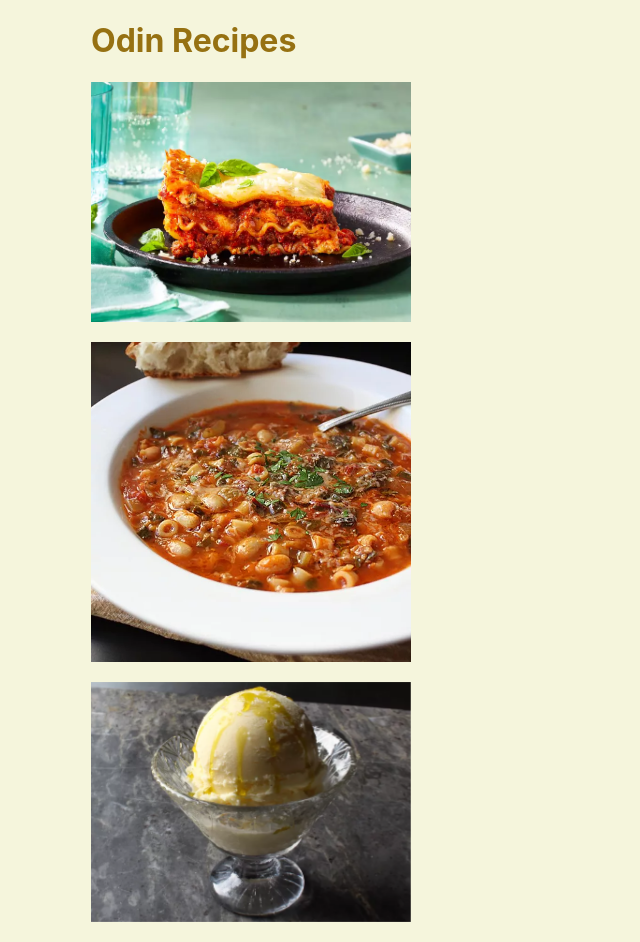
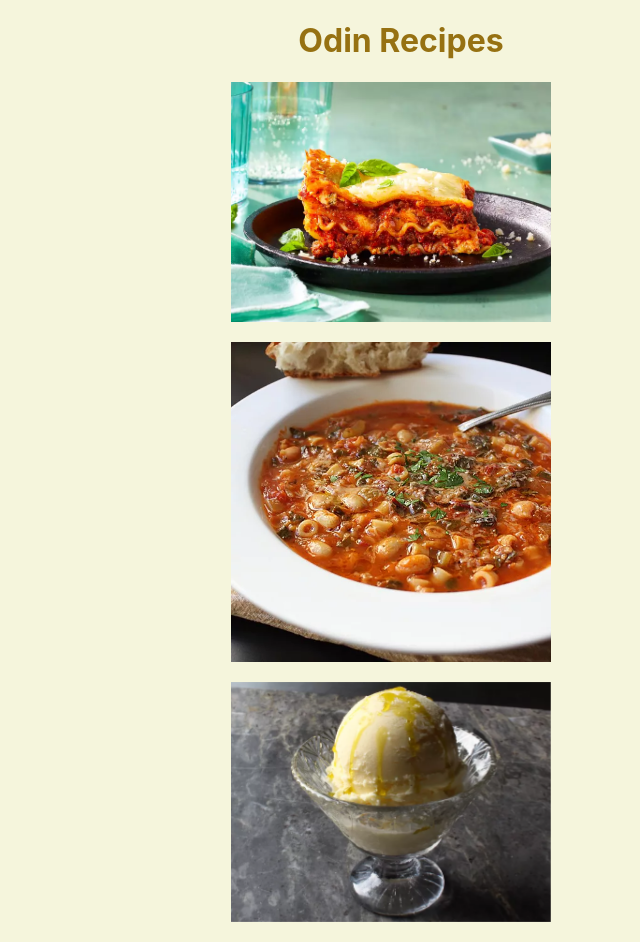
Before and after one commit to jamescisonline/odin-recipes2, a plain HTML site: page index.html in a window 1280 px wide. Shown: the whole page, without its empty margins (249-889 px from the left). Drawn offline with Linux system fonts and the light colour scheme.

Commit message:
added css margin properties center all index page items

```diff
--- a/index.html
+++ b/index.html
@@ -8,7 +8,7 @@
     <title>Odin Recipes</title>
 </head>
 <body class="centerall">
-    <h1>Odin Recipes</h1>
+    <h1 class="center">Odin Recipes</h1>
 
 
             <div class="container">
--- a/style.css
+++ b/style.css
@@ -2,6 +2,11 @@
 /* * {
   outline: 2px solid red;
 } */
+
+/* box elements to center on page */
+.centerbox {
+  margin: auto;
+}
 
 html, .beige {
     background-color: beige;
@@ -69,8 +74,12 @@ a:active {
   .container {
     position: relative;
     width: 50%;
+    /* margin auto centers this box */
+    margin-top: 20px;
+    margin-bottom: 20px;
+    margin-right: auto;
+    margin-left: auto;
     /* outline: 2px solid orange; */
-    margin: 20px;
   }
 
   .image {
```
